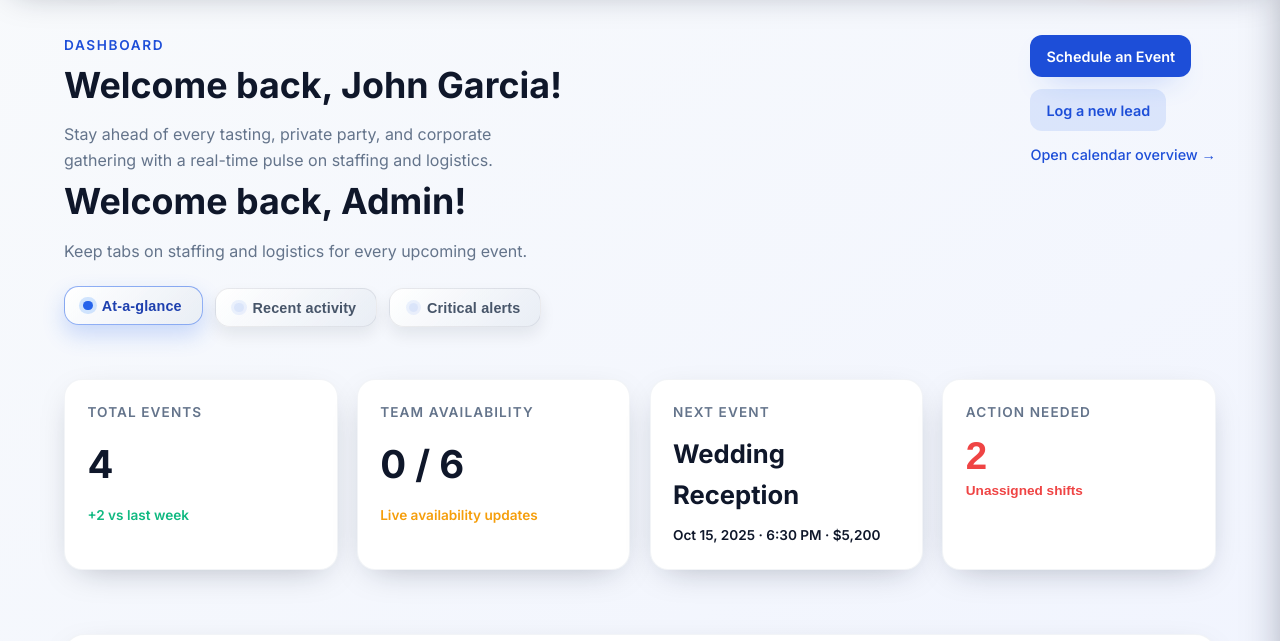
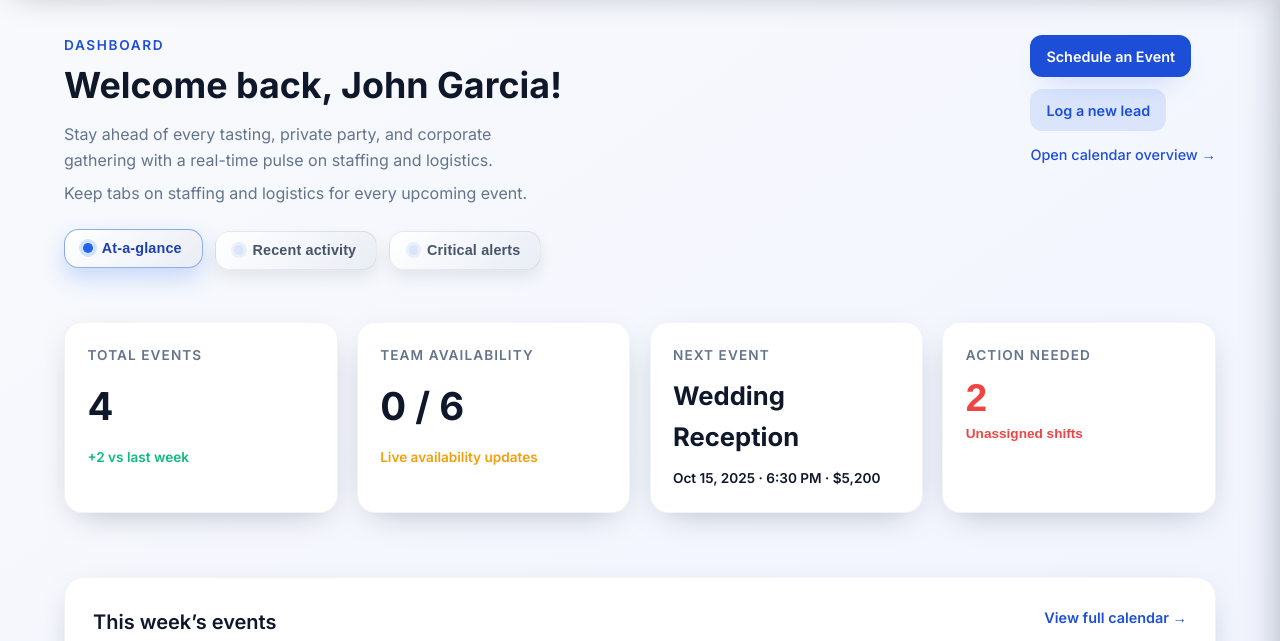
Before and after one commit to Josvel525/Bartending2U-scheduler, a website: page index.html in a window 1280 px wide. Shown: the part 94-735 px from the top of the page. Drawn offline with Linux system fonts and the light colour scheme.

Commit message:
Remove duplicate admin greeting on dashboard

```diff
--- a/index.html
+++ b/index.html
@@ -51,7 +51,6 @@
                 <p class="page-eyebrow">Dashboard</p>
                 <h1 class="page-title">Welcome back, John Garcia!</h1>
                 <p class="lead-text">Stay ahead of every tasting, private party, and corporate gathering with a real-time pulse on staffing and logistics.</p>
-                <h1 class="page-title">Welcome back, Admin!</h1>
                 <p class="lead-text">Keep tabs on staffing and logistics for every upcoming event.</p>
             </div>
             <div class="hero-actions">
```
